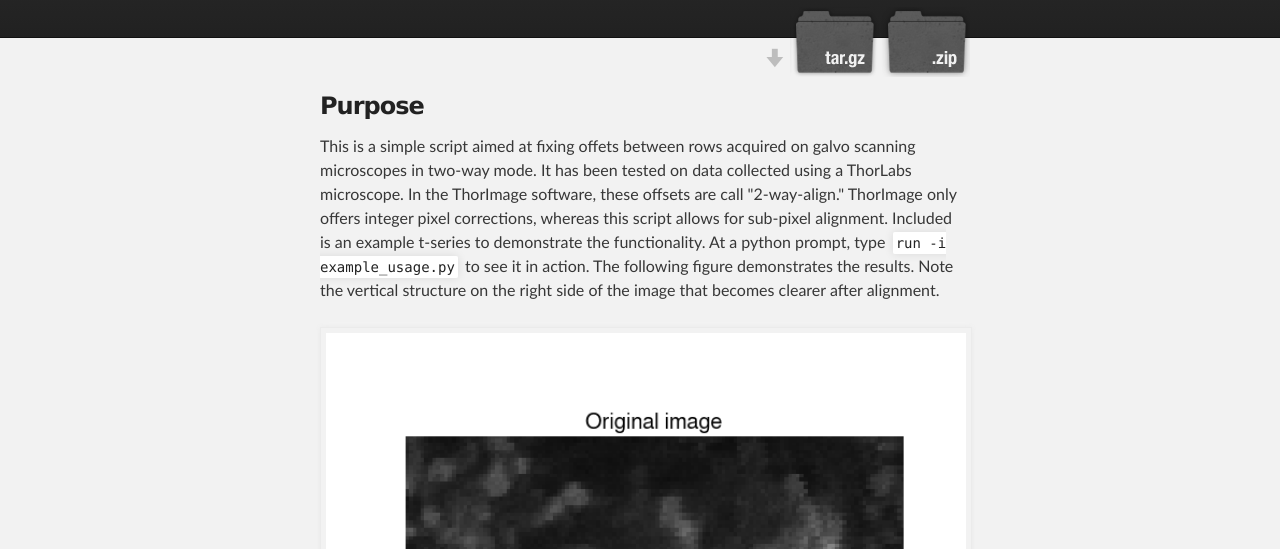
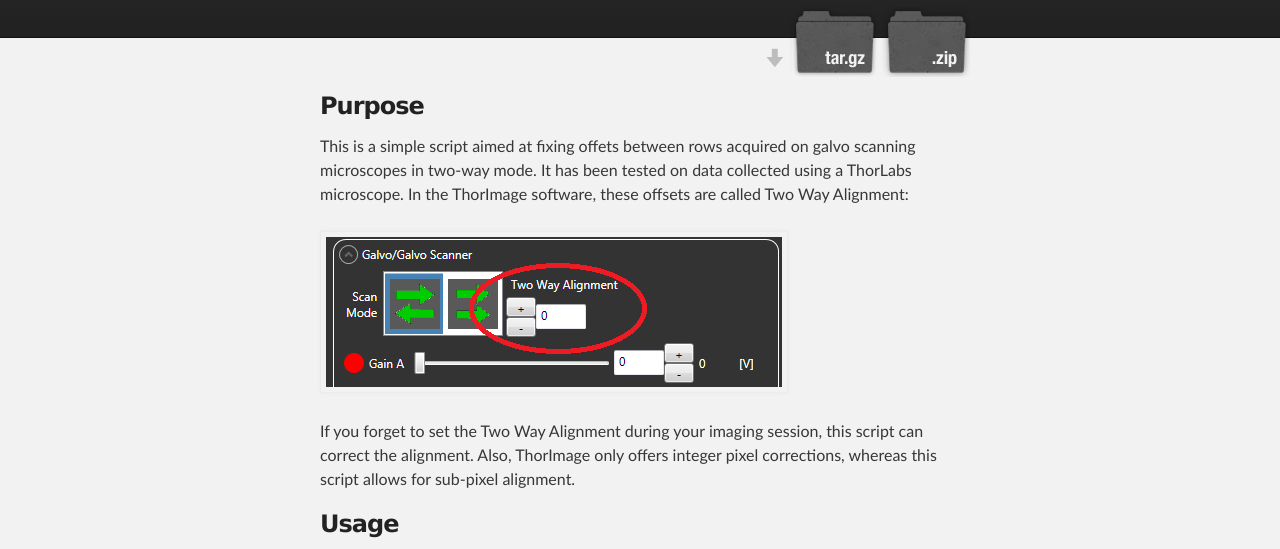
Before and after one commit to ptweir/rowAlign, a plain HTML site: page index.html in a window 1280 px wide. Shown: the part 208-757 px from the top of the page. Drawn offline with Linux system fonts and the light colour scheme.

Commit message:
added image of ThorImage

```diff
--- a/index.html
+++ b/index.html
@@ -43,7 +43,12 @@
       <section id="main_content" class="inner">
         <h3>
 <a id="purpose" class="anchor" href="#purpose" aria-hidden="true"><span aria-hidden="true" class="octicon octicon-link"></span></a>Purpose</h3>
-<p>This is a simple script aimed at fixing offets between rows acquired on galvo scanning microscopes in two-way mode. It has been tested on data collected using a ThorLabs microscope. In the ThorImage software, these offsets are call "2-way-align." ThorImage only offers integer pixel corrections, whereas this script allows for sub-pixel alignment. Included is an example t-series to demonstrate the functionality. At a python prompt, type <code>run -i example_usage.py</code> to see it in action. The following figure demonstrates the results. Note the vertical structure on the right side of the image that becomes clearer after alignment.</p>
+<p>This is a simple script aimed at fixing offets between rows acquired on galvo scanning microscopes in two-way mode. It has been tested on data collected using a ThorLabs microscope. In the ThorImage software, these offsets are called Two Way Alignment:</p>
+<img src="images/thorImageRowAlign.png" />
+<p>If you forget to set the Two Way Alignment during your imaging session, this script can correct the alignment. Also, ThorImage only offers integer pixel corrections, whereas this script allows for sub-pixel alignment.</p>
+<h3>
+<a id="usage" class="anchor" href="#usage" aria-hidden="true"><span aria-hidden="true" class="octicon octicon-link"></span></a>Usage</h3>
+<p>Included is an example t-series to demonstrate the functionality. At a python prompt, type <code>run -i example_usage.py</code> to see it in action. The following figure demonstrates the results. Note the vertical structure on the right side of the image that becomes clearer after alignment.</p>
 
 <img src="images/figure.png" width="100%" />
 <h3>
```
Also changed, not shown: images/thorImageRowAlign.png (added).
